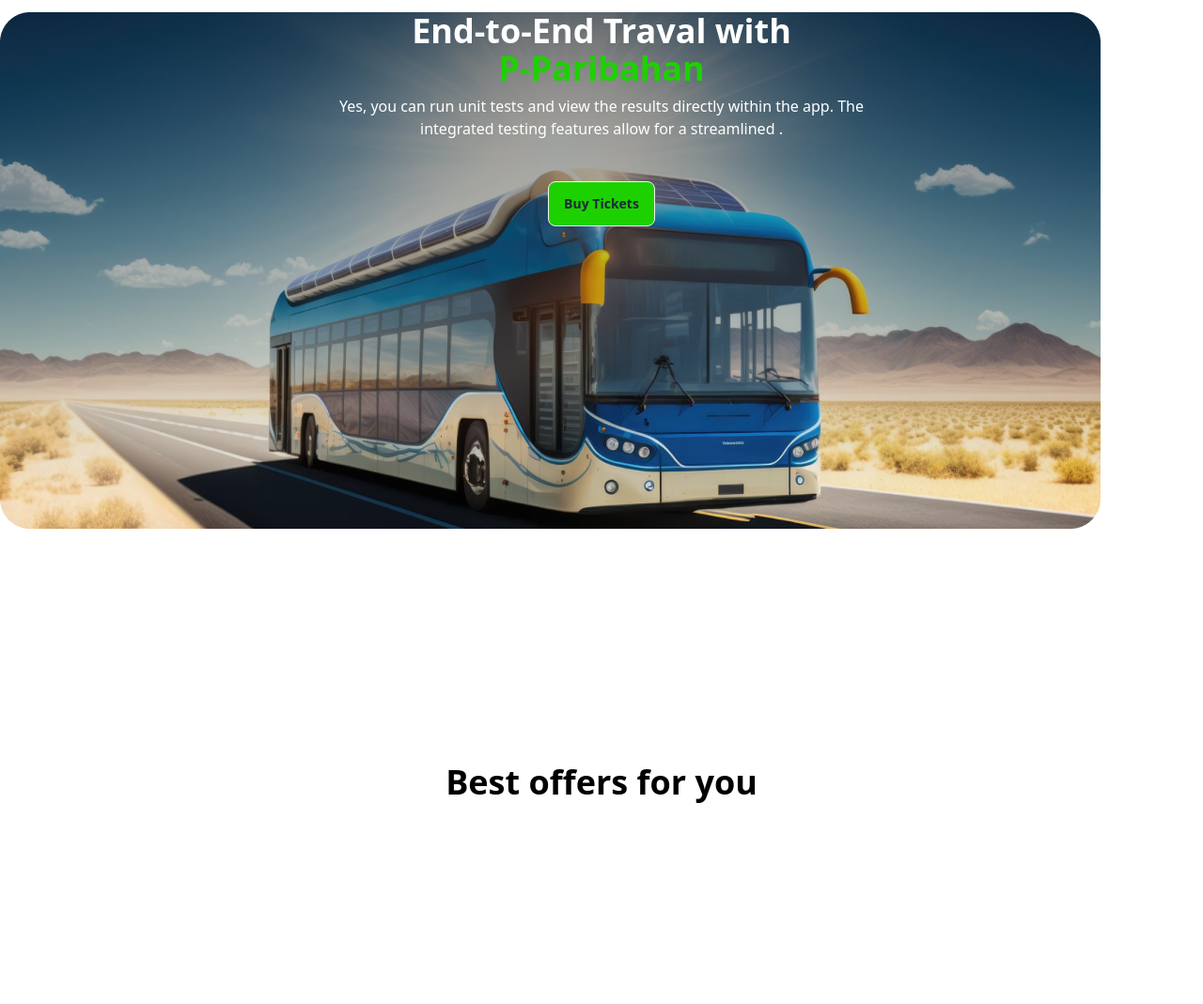
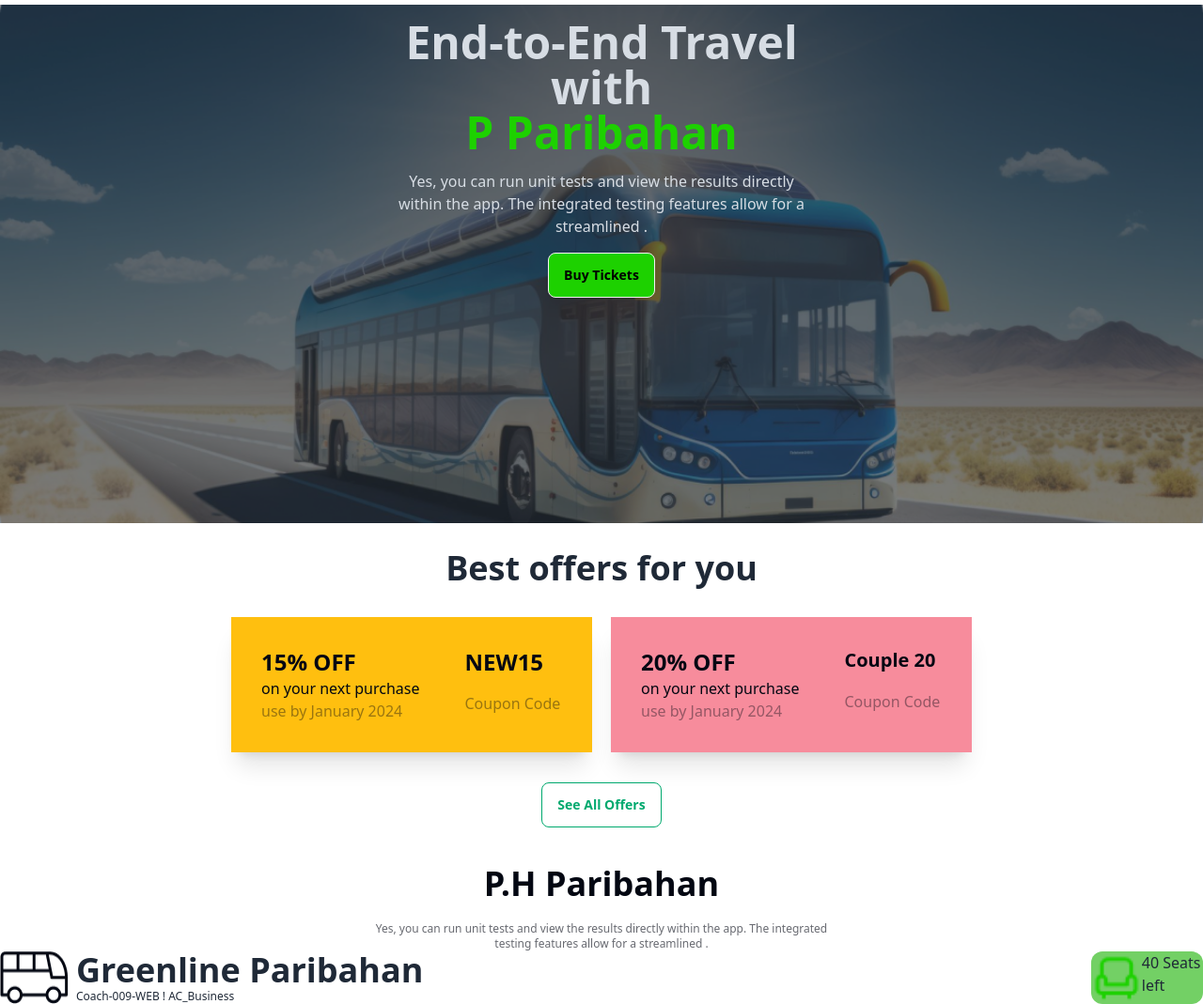
Before and after one commit to sushanto30/assignment-5-project, a plain HTML site: page index.html in a window 1280 px wide. Shown: the part 59-1128 px from the top of the page at 94% size. Before the commit the page ends 916 px from the top, so only its background shows below. Drawn offline with nearby package versions, Linux system fonts and the light colour scheme.

Commit message:
bus section over all complite

```diff
--- a/index.html
+++ b/index.html
@@ -64,25 +64,95 @@
 
 
     </header>
-    <main class= "container  mx-auto  ">
-        <div  class="bg-[url(images/banner.png)] bg-no-repeat   min-h-screen    ">
-            <div>
-                <h1 class="text-center text-4xl font-extrabold text-white mt-2">End-to-End Traval with <br>
-                    <span class="text-[#1DD100]">P-Paribahan</span>
-                </h1>
-                <p class="text-center mt-2 text-white">Yes, you can run unit tests and view the results directly within the app. The <br> integrated testing
-                    features allow for a streamlined .</p>
+    <main>
+        <!--banner section  -->
+        <section class="container mx-auto">
+            <div class="hero min-h-full" style="background-image: url(images/banner.png );">
+                <div class="hero-overlay bg-opacity-60"></div>
+                <div class="hero-content text-center text-neutral-content">
+                    <div class="max-w-md mb-56">
+                        <h1 class=" mb-4  text-5xl font-bold">End-to-End Travel with <br> <span class="text-[#1DD100]">P
+                                Paribahan</span></h1>
+                        <p class="mb-4 ">Yes, you can run unit tests and view the results directly within the app. The
+                            integrated testing features allow for a streamlined .</p>
+                        <button class="btn bg-[#1DD100] text-black">Buy Tickets</button>
+                    </div>
+                </div>
+            </div>
+        </section>
+        <!-- card section -->
+        <section class="container mx-auto">
+            <h1 class="text-4xl font-bold text-center mt-7">Best offers for you</h1>
 
+            <div class="flex flex-row gap-5 justify-center">
+                <!-- card 1 -->
+                <div class="mt-8">
+                    <div class="card w-96 bg-base-100 shadow-xl">
+                        <div class="card-body flex flex-row gap-12 bg-[#FFBF0F]">
+                            <div class="flex flex-col">
+                                <p class="text-[#030712] text-2xl font-bold">15% OFF </p>
+                                <p class="text-[#030712] font-medium">on your next purchase</p>
+                                <p class="text-[#03071266]">use by January 2024</p>
+                            </div>
+                            <div class="card-actions flex flex-col ">
+                                <p class="text-[#030712] text-2xl font-bold">NEW15</p>
+                                <p class="text-[#03071266]"> Coupon Code</p>
+                            </div>
+
+                        </div>
+                    </div>
+                </div>
+                <!-- card 2 -->
+                <div class="mt-8">
+                    <div class="card w-96 bg-base-100 shadow-xl">
+                        <div class="card-body flex flex-row gap-12 bg-[#F78C9C]">
+                            <div class="flex flex-col">
+                                <p class="text-[#030712] text-2xl font-bold">20% OFF </p>
+                                <p class="text-[#030712] font-medium">on your next purchase</p>
+                                <p class="text-[#03071266]">use by January 2024</p>
+                            </div>
+                            <div class="card-actions flex flex-col ">
+                                <p class="text-[#030712] text-xl font-bold">Couple 20</p>
+                                <p class="text-[#03071266]"> Coupon Code</p>
+                            </div>
+
+                        </div>
+                    </div>
+                </div>
             </div>
-           <div class="text-center mt-11">
-            <button class="btn bg-[#1DD100] font-bold   ">Buy Tickets</button>
-           </div>
+            <div class="text-center mt-8">
+                <button class="btn btn-outline btn-success font-bold text-[#1DD100]">See All Offers</button>
+            </div>
+        </section>
+        <!-- Paribahan section -->
+        <section>
+            <header>
+                <h1 class="text-4xl font-bold text-[#030712] text-center mt-10">P.H Paribahan</h1>
+                <p class="text-[#03071299] text-xs font-normal text-center mt-5">Yes, you can run unit tests and view
+                    the results directly within the app. The integrated <br> testing features allow for a streamlined .
+                </p>
+            </header>
+            <main>
+                <div>
+                    <div class="flex justify-between">
+                        <div class="flex flex-row gap-2">
+                            <img src="images/bus-logo.png" alt="">
+                            <div>
+                                <h1 class="text-4xl font-bold">Greenline Paribahan</h1>
+                                <p class="text-xs font-normal">Coach-009-WEB ! AC_Business</p>
+                            </div>
 
-        </div>
-        <div>
-            <h1 class="text-4xl text-black font-bold text-center mt-0">Best offers for you</h1>
-        </div>
+                        </div>
+                        <div class="flex flex-row rounded-xl bg-[#73d065] ">
+                            <img src="images/seat-green.png" alt="">
+                            <p><span>40</span> Seats left</p>
+                        </div>
+                    </div>
 
+                </div>
+            </main>
+
+        </section>
     </main>
     <footer>
 
```
